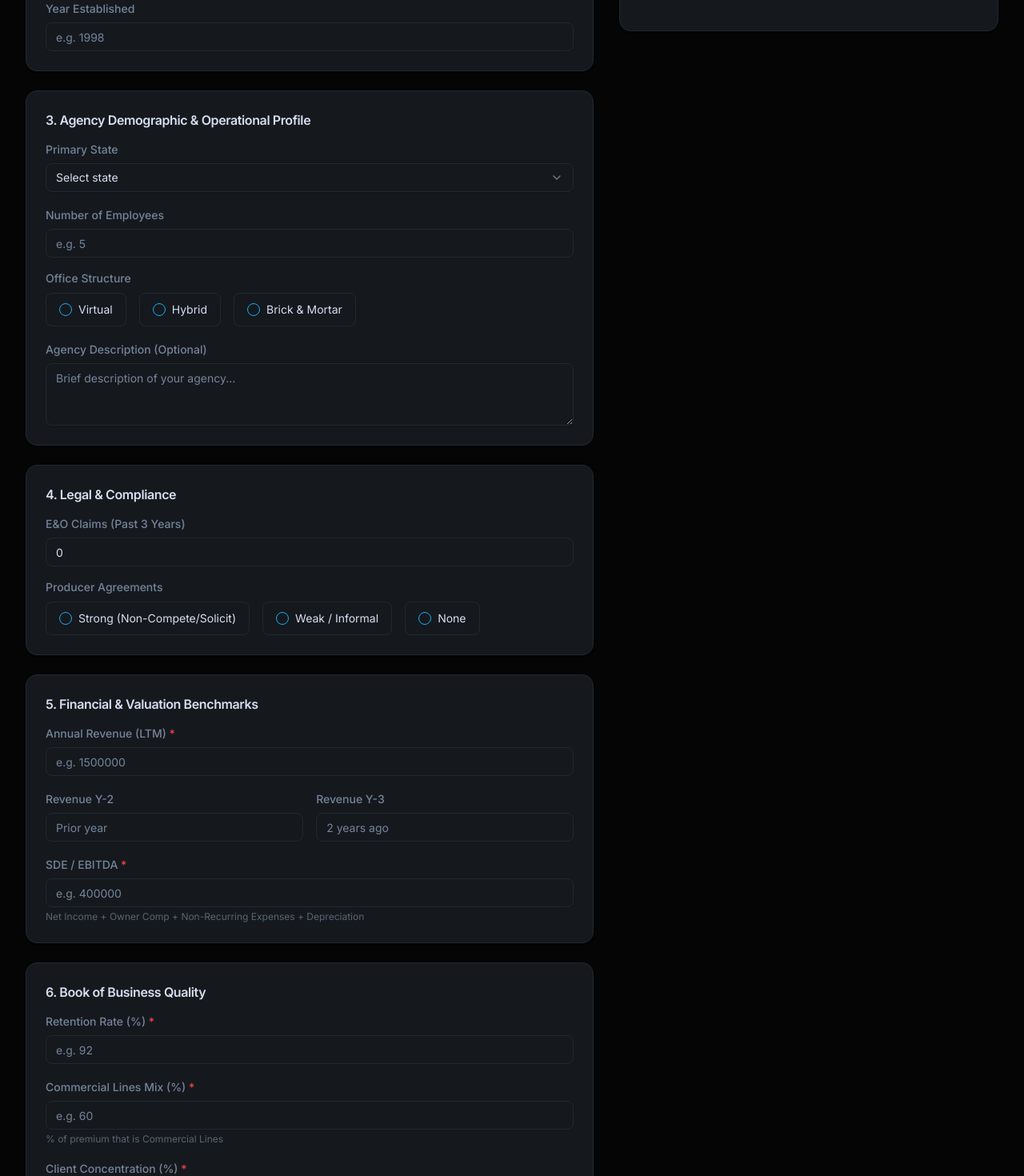
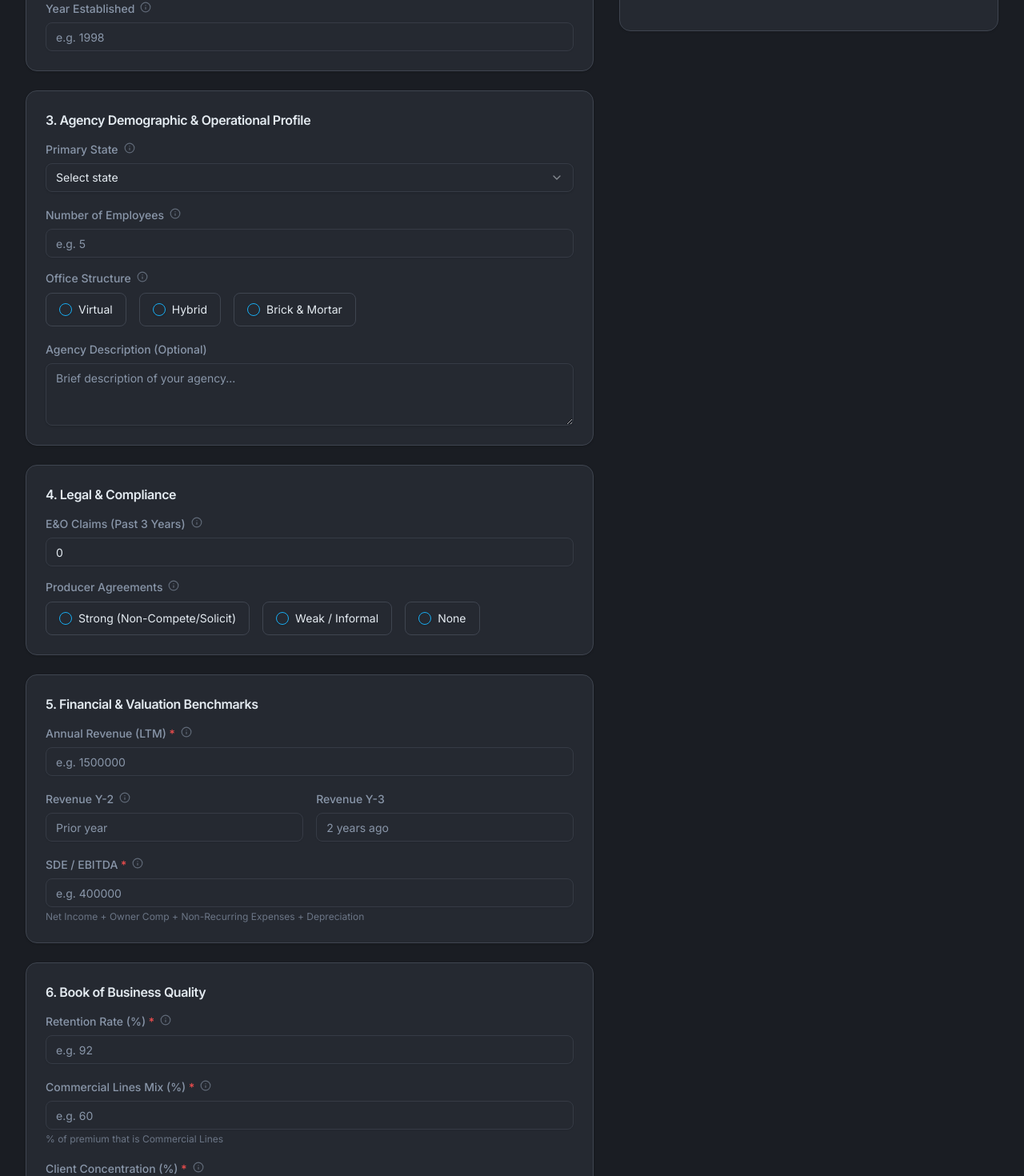
Before and after one commit to alexkirch1/agencyappraiser, a Next.js app: page /calculator in a window 1280 px wide. Shown: the part 440-1910 px from the top of the page at 80% size. Built offline with nearby package versions, Linux system fonts and the light colour scheme.

Commit message:
fix dark mode and add info tooltips
Adjust dark mode colors for readability; add info tooltips for field explanations.

```diff
--- a/app/globals.css
+++ b/app/globals.css
@@ -46,46 +46,46 @@
   --sidebar-ring: 199 89% 48%;
 }
 
-/* ===== DARK MODE (true negative of light) ===== */
+/* ===== DARK MODE ===== */
 .dark {
-  --background: 0 0% 2%;
-  --foreground: 222 47% 89%;
-  --card: 214 18% 10%;
-  --card-foreground: 222 47% 89%;
-  --popover: 0 0% 0%;
-  --popover-foreground: 222 47% 89%;
+  --background: 220 16% 12%;
+  --foreground: 210 30% 92%;
+  --card: 220 14% 17%;
+  --card-foreground: 210 30% 92%;
+  --popover: 220 16% 14%;
+  --popover-foreground: 210 30% 92%;
   --primary: 199 89% 52%;
-  --primary-foreground: 0 0% 0%;
-  --secondary: 210 20% 7%;
-  --secondary-foreground: 222 47% 89%;
-  --muted: 210 20% 7%;
-  --muted-foreground: 215 16% 53%;
-  --accent: 210 20% 7%;
-  --accent-foreground: 222 47% 89%;
-  --destructive: 0 84% 60%;
+  --primary-foreground: 0 0% 100%;
+  --secondary: 220 14% 20%;
+  --secondary-foreground: 210 30% 92%;
+  --muted: 220 14% 20%;
+  --muted-foreground: 215 16% 60%;
+  --accent: 220 14% 20%;
+  --accent-foreground: 210 30% 92%;
+  --destructive: 0 84% 62%;
   --destructive-foreground: 0 0% 100%;
-  --border: 214 20% 16%;
-  --input: 214 20% 16%;
+  --border: 220 12% 28%;
+  --input: 220 12% 24%;
   --ring: 199 89% 52%;
   --radius: 0.625rem;
-  --success: 142 71% 60%;
-  --success-foreground: 0 0% 0%;
+  --success: 142 71% 50%;
+  --success-foreground: 0 0% 100%;
   --warning: 38 92% 50%;
   --warning-foreground: 0 0% 0%;
 
   --chart-1: 199 89% 52%;
-  --chart-2: 142 71% 55%;
+  --chart-2: 142 71% 50%;
   --chart-3: 38 92% 50%;
-  --chart-4: 0 84% 60%;
+  --chart-4: 0 84% 62%;
   --chart-5: 262 83% 62%;
 
-  --sidebar-background: 0 0% 0%;
-  --sidebar-foreground: 222 47% 89%;
+  --sidebar-background: 220 16% 10%;
+  --sidebar-foreground: 210 30% 92%;
   --sidebar-primary: 199 89% 52%;
-  --sidebar-primary-foreground: 0 0% 0%;
-  --sidebar-accent: 210 20% 7%;
-  --sidebar-accent-foreground: 222 47% 89%;
-  --sidebar-border: 214 20% 16%;
+  --sidebar-primary-foreground: 0 0% 100%;
+  --sidebar-accent: 220 14% 20%;
+  --sidebar-accent-foreground: 210 30% 92%;
+  --sidebar-border: 220 12% 28%;
   --sidebar-ring: 199 89% 52%;
 }
 
--- a/components/calculator/valuation-form.tsx
+++ b/components/calculator/valuation-form.tsx
@@ -6,6 +6,7 @@ import { Label } from "@/components/ui/label"
 import { RadioGroup, RadioGroupItem } from "@/components/ui/radio-group"
 import { Textarea } from "@/components/ui/textarea"
 import { Select, SelectContent, SelectItem, SelectTrigger, SelectValue } from "@/components/ui/select"
+import { InfoTip } from "@/components/ui/info-tip"
 import type { ValuationInputs } from "./valuation-engine"
 
 const US_STATES = [
@@ -53,7 +54,7 @@ export function ValuationForm({ inputs, onChange, invalidFields = [] }: Props) {
           </CardTitle>
         </CardHeader>
         <CardContent>
-          <Label className="mb-3 block text-sm text-muted-foreground">{requiredStar("Scope of Sale")}</Label>
+          <Label className="mb-3 block text-sm text-muted-foreground">{requiredStar("Scope of Sale")}<InfoTip text="How you structure the deal directly affects the multiplier. Full agency sales command the highest multiples because the buyer gets everything -- staff, systems, and brand." /></Label>
           <RadioGroup
             value={inputs.scopeOfSale != null ? String(inputs.scopeOfSale) : ""}
             onValueChange={(v) => update({ scopeOfSale: parseFloat(v) })}
@@ -87,7 +88,7 @@ export function ValuationForm({ inputs, onChange, invalidFields = [] }: Props) {
           </CardTitle>
         </CardHeader>
         <CardContent>
-          <Label htmlFor="yearEstablished" className="text-sm text-muted-foreground">Year Established</Label>
+          <Label htmlFor="yearEstablished" className="text-sm text-muted-foreground">Year Established<InfoTip text="Older agencies typically have deeper client relationships and more predictable renewals, which reduces risk for buyers." /></Label>
           <SmartInput
             id="yearEstablished"
             inputType="year"
@@ -108,7 +109,7 @@ export function ValuationForm({ inputs, onChange, invalidFields = [] }: Props) {
         </CardHeader>
         <CardContent className="flex flex-col gap-4">
           <div>
-            <Label className="text-sm text-muted-foreground">Primary State</Label>
+            <Label className="text-sm text-muted-foreground">Primary State<InfoTip text="Your state affects regulatory requirements and the competitive landscape for agency acquisitions." /></Label>
             <Select value={inputs.primaryState} onValueChange={(v) => update({ primaryState: v })}>
               <SelectTrigger className="mt-1.5"><SelectValue placeholder="Select state" /></SelectTrigger>
               <SelectContent>
@@ -117,11 +118,11 @@ export function ValuationForm({ inputs, onChange, invalidFields = [] }: Props) {
             </Select>
           </div>
           <div>
-            <Label htmlFor="empCount" className="text-sm text-muted-foreground">Number of Employees</Label>
+            <Label htmlFor="empCount" className="text-sm text-muted-foreground">Number of Employees<InfoTip text="Used to calculate revenue per employee -- a key efficiency metric buyers evaluate." /></Label>
             <SmartInput id="empCount" inputType="count" placeholder="e.g. 5" value={inputs.employeeCount} onValueChange={(v) => update({ employeeCount: v })} className="mt-1.5" />
           </div>
           <div>
-            <Label className="mb-2 block text-sm text-muted-foreground">Office Structure</Label>
+            <Label className="mb-2 block text-sm text-muted-foreground">Office Structure<InfoTip text="Virtual and hybrid agencies are easier to integrate post-sale. Physical offices may carry lease liabilities." /></Label>
             <RadioGroup value={inputs.officeStructure} onValueChange={(v) => update({ officeStructure: v })} className="flex flex-col gap-2 sm:flex-row sm:gap-4">
               {["Virtual", "Hybrid", "BrickAndMortar"].map((opt) => (
                 <label key={opt} className="flex cursor-pointer items-center gap-2 rounded-md border border-border px-4 py-2.5 text-sm text-foreground transition-colors has-[data-state=checked]:border-primary has-[data-state=checked]:bg-primary/10">
@@ -147,11 +148,11 @@ export function ValuationForm({ inputs, onChange, invalidFields = [] }: Props) {
         </CardHeader>
         <CardContent className="flex flex-col gap-4">
           <div>
-            <Label htmlFor="eoClaims" className="text-sm text-muted-foreground">{"E&O Claims (Past 3 Years)"}</Label>
+            <Label htmlFor="eoClaims" className="text-sm text-muted-foreground">{"E&O Claims (Past 3 Years)"}<InfoTip text="Claims history is a red flag during due diligence. Zero claims signals strong operational controls." /></Label>
             <SmartInput id="eoClaims" inputType="count" placeholder="0" value={inputs.eoClaims} onValueChange={(v) => update({ eoClaims: v ?? 0 })} className="mt-1.5" />
           </div>
           <div>
-            <Label className="mb-2 block text-sm text-muted-foreground">Producer Agreements</Label>
+            <Label className="mb-2 block text-sm text-muted-foreground">Producer Agreements<InfoTip text="Non-compete and non-solicitation agreements protect the book from walking out the door after a sale." /></Label>
             <RadioGroup value={inputs.producerAgreements} onValueChange={(v) => update({ producerAgreements: v })} className="flex flex-col gap-2 sm:flex-row sm:gap-4">
               {[
                 { value: "strong", label: "Strong (Non-Compete/Solicit)" },
@@ -177,13 +178,13 @@ export function ValuationForm({ inputs, onChange, invalidFields = [] }: Props) {
         </CardHeader>
         <CardContent className="flex flex-col gap-4">
           <div id="field-revenueLTM">
-            <Label htmlFor="revLTM" className="text-sm text-muted-foreground">{requiredStar("Annual Revenue (LTM)")}</Label>
+            <Label htmlFor="revLTM" className="text-sm text-muted-foreground">{requiredStar("Annual Revenue (LTM)")}<InfoTip text="Last twelve months of total commission and fee income. This is the base that your valuation multiple is applied to." /></Label>
             <SmartInput id="revLTM" inputType="currency" placeholder="e.g. 1500000" value={inputs.revenueLTM} onValueChange={(v) => update({ revenueLTM: v })} className={`mt-1.5 ${fieldBorder("revenueLTM")}`} />
             {isInvalid("revenueLTM") && <p className="mt-1 text-xs text-destructive">Revenue is required for valuation</p>}
           </div>
           <div className="grid gap-4 sm:grid-cols-2">
             <div>
-              <Label htmlFor="revY2" className="text-sm text-muted-foreground">Revenue Y-2</Label>
+              <Label htmlFor="revY2" className="text-sm text-muted-foreground">Revenue Y-2<InfoTip text="Prior year revenue helps determine your growth trend. Consistent growth commands higher multiples." /></Label>
               <SmartInput id="revY2" inputType="currency" placeholder="Prior year" value={inputs.revenueY2} onValueChange={(v) => update({ revenueY2: v })} className="mt-1.5" />
             </div>
             <div>
@@ -192,7 +193,7 @@ export function ValuationForm({ inputs, onChange, invalidFields = [] }: Props) {
             </div>
           </div>
           <div id="field-sdeEbitda">
-            <Label htmlFor="sde" className="text-sm text-muted-foreground">{requiredStar("SDE / EBITDA")}</Label>
+            <Label htmlFor="sde" className="text-sm text-muted-foreground">{requiredStar("SDE / EBITDA")}<InfoTip text="Seller's Discretionary Earnings -- what the owner actually takes home. Buyers use this to determine if the deal cash-flows after debt service." /></Label>
             <SmartInput id="sde" inputType="currency" placeholder="e.g. 400000" value={inputs.sdeEbitda} onValueChange={(v) => update({ sdeEbitda: v })} className={`mt-1.5 ${fieldBorder("sdeEbitda")}`} />
             <p className="mt-1 text-xs text-muted-foreground/70">
               {"Net Income + Owner Comp + Non-Recurring Expenses + Depreciation"}
@@ -211,18 +212,18 @@ export function ValuationForm({ inputs, onChange, invalidFields = [] }: Props) {
         </CardHeader>
         <CardContent className="flex flex-col gap-4">
           <div id="field-retentionRate">
-            <Label htmlFor="retention" className="text-sm text-muted-foreground">{requiredStar("Retention Rate (%)")}</Label>
+            <Label htmlFor="retention" className="text-sm text-muted-foreground">{requiredStar("Retention Rate (%)")}<InfoTip text="The single most important metric for buyers. High retention means predictable recurring revenue and lower integration risk." /></Label>
             <SmartInput id="retention" inputType="percent" placeholder="e.g. 92" value={inputs.retentionRate} onValueChange={(v) => update({ retentionRate: v })} className={`mt-1.5 ${fieldBorder("retentionRate")}`} />
             {isInvalid("retentionRate") && <p className="mt-1 text-xs text-destructive">Retention rate is required</p>}
           </div>
           <div id="field-policyMix">
-            <Label htmlFor="policyMix" className="text-sm text-muted-foreground">{requiredStar("Commercial Lines Mix (%)")}</Label>
+            <Label htmlFor="policyMix" className="text-sm text-muted-foreground">{requiredStar("Commercial Lines Mix (%)")}<InfoTip text="Commercial lines generally carry higher premiums and better retention. A heavier commercial mix is valued more favorably." /></Label>
             <SmartInput id="policyMix" inputType="percent" placeholder="e.g. 60" value={inputs.policyMix} onValueChange={(v) => update({ policyMix: v })} className={`mt-1.5 ${fieldBorder("policyMix")}`} />
             <p className="mt-1 text-xs text-muted-foreground/70">% of premium that is Commercial Lines</p>
             {isInvalid("policyMix") && <p className="mt-0.5 text-xs text-destructive">Policy mix is required</p>}
           </div>
           <div id="field-clientConcentration">
-            <Label htmlFor="concentration" className="text-sm text-muted-foreground">{requiredStar("Client Concentration (%)")}</Label>
+            <Label htmlFor="concentration" className="text-sm text-muted-foreground">{requiredStar("Client Concentration (%)")}<InfoTip text="If a few large clients make up most of your revenue, the buyer faces significant risk if any of them leave after the sale." /></Label>
             <SmartInput id="concentration" inputType="percent" placeholder="e.g. 15" value={inputs.clientConcentration} onValueChange={(v) => update({ clientConcentration: v })} className={`mt-1.5 ${fieldBorder("clientConcentration")}`} />
             <p className="mt-1 text-xs text-muted-foreground/70">% of revenue from your top 10 clients</p>
             {isInvalid("clientConcentration") && <p className="mt-0.5 text-xs text-destructive">Client concentration is required</p>}
@@ -239,12 +240,12 @@ export function ValuationForm({ inputs, onChange, invalidFields = [] }: Props) {
         </CardHeader>
         <CardContent className="flex flex-col gap-4">
           <div>
-            <Label htmlFor="carrierDiv" className="text-sm text-muted-foreground">Carrier Diversification (%)</Label>
+            <Label htmlFor="carrierDiv" className="text-sm text-muted-foreground">Carrier Diversification (%)<InfoTip text="Heavy dependence on one carrier is risky. If they change terms or drop you, a large portion of revenue is at stake." /></Label>
             <SmartInput id="carrierDiv" inputType="percent" placeholder="% from top carrier" value={inputs.carrierDiversification} onValueChange={(v) => update({ carrierDiversification: v })} className="mt-1.5" />
             <p className="mt-1 text-xs text-muted-foreground/70">% of premium from your single largest carrier</p>
           </div>
           <div>
-            <Label htmlFor="rpe" className="text-sm text-muted-foreground">Revenue Per Employee ($)</Label>
+            <Label htmlFor="rpe" className="text-sm text-muted-foreground">Revenue Per Employee ($)<InfoTip text="A measure of operational efficiency. Higher RPE means leaner operations and more profit per head." /></Label>
             <SmartInput id="rpe" inputType="currency" placeholder="e.g. 175000" value={inputs.revenuePerEmployee} onValueChange={(v) => update({ revenuePerEmployee: v })} className="mt-1.5" />
           </div>
           <div>
@@ -265,7 +266,7 @@ export function ValuationForm({ inputs, onChange, invalidFields = [] }: Props) {
           </CardHeader>
           <CardContent className="flex flex-col gap-4">
             <div>
-              <Label className="mb-2 block text-sm text-muted-foreground">Closing Timeline</Label>
+              <Label className="mb-2 block text-sm text-muted-foreground">Closing Timeline<InfoTip text="Urgency to close can signal distress to buyers and may result in lower offers." /></Label>
               <RadioGroup value={inputs.closingTimeline} onValueChange={(v) => update({ closingTimeline: v })} className="flex flex-col gap-2 sm:flex-row sm:gap-4">
                 {[
                   { value: "urgent", label: "Urgent (<60 days)" },
@@ -290,7 +291,7 @@ export function ValuationForm({ inputs, onChange, invalidFields = [] }: Props) {
               </div>
             </div>
             <div>
-              <Label className="mb-2 block text-sm text-muted-foreground">Staff Retention Risk</Label>
+              <Label className="mb-2 block text-sm text-muted-foreground">Staff Retention Risk<InfoTip text="Buyers need the team to stay through the transition. Contracts and good culture reduce this risk significantly." /></Label>
               <RadioGroup value={inputs.staffRetentionRisk} onValueChange={(v) => update({ staffRetentionRisk: v })} className="flex flex-col gap-2 sm:flex-row sm:gap-4">
                 {[
                   { value: "secure", label: "Secure (Contracts)" },
@@ -306,11 +307,11 @@ export function ValuationForm({ inputs, onChange, invalidFields = [] }: Props) {
             </div>
             <div className="grid gap-4 sm:grid-cols-2">
               <div>
-                <Label htmlFor="newBiz" className="text-sm text-muted-foreground">Monthly New Business Value ($)</Label>
+                <Label htmlFor="newBiz" className="text-sm text-muted-foreground">Monthly New Business Value ($)<InfoTip text="Active new business production proves the agency is not just coasting on renewals." /></Label>
                 <SmartInput id="newBiz" inputType="currency" placeholder="e.g. 25000" value={inputs.newBusinessValue} onValueChange={(v) => update({ newBusinessValue: v })} className="mt-1.5" />
               </div>
               <div>
-                <Label htmlFor="clientTenure" className="text-sm text-muted-foreground">Avg Client Tenure (years)</Label>
+                <Label htmlFor="clientTenure" className="text-sm text-muted-foreground">Avg Client Tenure (years)<InfoTip text="Longer client relationships indicate loyalty and reduce churn risk post-acquisition." /></Label>
                 <SmartInput id="clientTenure" inputType="count" placeholder="e.g. 8" value={inputs.avgClientTenure} onValueChange={(v) => update({ avgClientTenure: v })} className="mt-1.5" max={99} />
               </div>
             </div>
--- /dev/null
+++ b/components/ui/info-tip.tsx
@@ -0,0 +1,47 @@
+"use client"
+
+import { useState, useRef, useEffect } from "react"
+import { Info } from "lucide-react"
+
+interface InfoTipProps {
+  text: string
+}
+
+export function InfoTip({ text }: InfoTipProps) {
+  const [open, setOpen] = useState(false)
+  const ref = useRef<HTMLDivElement>(null)
+
+  useEffect(() => {
+    if (!open) return
+    const handler = (e: MouseEvent | TouchEvent) => {
+      if (ref.current && !ref.current.contains(e.target as Node)) {
+        setOpen(false)
+      }
+    }
+    document.addEventListener("mousedown", handler)
+    document.addEventListener("touchstart", handler)
+    return () => {
+      document.removeEventListener("mousedown", handler)
+      document.removeEventListener("touchstart", handler)
+    }
+  }, [open])
+
+  return (
+    <span className="relative inline-flex" ref={ref}>
+      <button
+        type="button"
+        onClick={() => setOpen((v) => !v)}
+        className="ml-1.5 inline-flex h-4 w-4 items-center justify-center rounded-full text-muted-foreground/60 transition-colors hover:text-muted-foreground focus:outline-none"
+        aria-label="More info"
+      >
+        <Info className="h-3.5 w-3.5" />
+      </button>
+      {open && (
+        <div className="absolute bottom-full left-1/2 z-50 mb-2 w-64 -translate-x-1/2 rounded-lg border border-border bg-popover px-3 py-2.5 text-xs leading-relaxed text-popover-foreground shadow-lg">
+          {text}
+          <div className="absolute left-1/2 top-full -translate-x-1/2 border-4 border-transparent border-t-border" />
+        </div>
+      )}
+    </span>
+  )
+}
```
Also changed, not shown: app/quick-value/page.tsx (+5 -4 lines).
